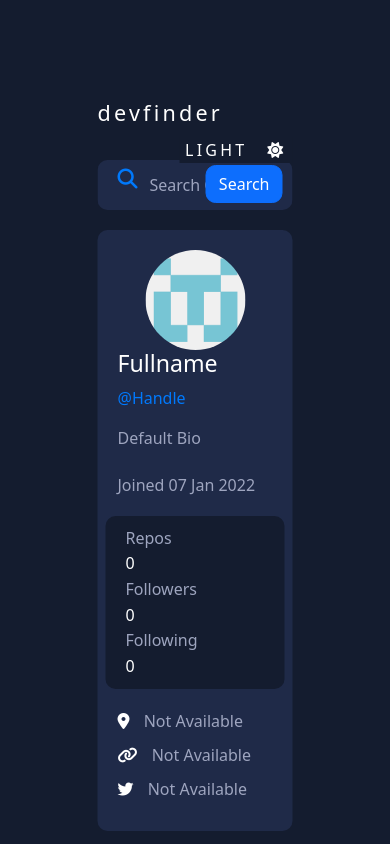
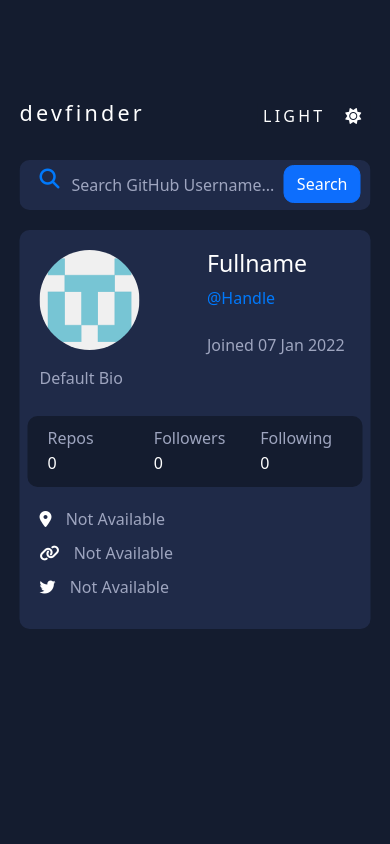
Before and after one commit to karanjot-khatter/github-search, a plain HTML site: page index.html in a window 390 px wide. Drawn offline with nearby package versions, Linux system fonts and the light colour scheme.

Commit message:
mobile design complete

```diff
--- a/index.html
+++ b/index.html
@@ -33,22 +33,24 @@
 
         <div class="user-information">
             <div class="row">
-                <div class="col-md-3">
+                <div class="col-md-3 col-2">
                     <img class="github-user-image" height="100px" width="100px" src="images/default-github-image.png">
                 </div>
-                <div class="col-md-6">
+                <div class="col-md-6 offset-sm-0 offset-4 col-6">
                     <h3 class="fullname">Fullname</h1>
                     <p class="handle">@Handle</p>
-                    <p class="bio">Default Bio</p>
+                    <p class="bio desktop">Default Bio</p>
+                    <p class="joined-date mobile">Joined 07 Jan 2022</p>
                 </div>
                 <div class="col-md-3">
-                    <p class="joined-date">Joined 07 Jan 2022</p>
+                    <p class="joined-date desktop">Joined 07 Jan 2022</p>
+                    <p class="bio mobile">Default Bio</p>
                 </div>
             </div>
             <div class="row">
                 <div class="col-md-9 offset-md-3 github-statistics">
                     <div class="row">
-                        <div class="col-md-4">
+                        <div class="col-md-4 col-4">
                             <p class="text-heading">
                                 Repos
                             </p>
@@ -56,7 +58,7 @@
                                 0
                             </p>
                         </div>
-                        <div class="col-md-4">
+                        <div class="col-md-4 col-4">
                             <p class="text-heading">
                                 Followers
                             </p>
@@ -64,7 +66,7 @@
                                 0
                             </p>
                         </div>
-                        <div class="col-md-4">
+                        <div class="col-md-4 col-4">
                             <p class="text-heading">
                                 Following
                             </p>
--- a/styles.scss
+++ b/styles.scss
@@ -80,6 +80,14 @@ $gray: #9EA5BF;
         margin-top: 20px;
         border-radius: 10px;
 
+        .bio.mobile{
+            display:none;
+        }
+
+        .joined-date.mobile{
+            display:none;
+        }
+
         .handle{
             color:$button-blue !important;
         }
@@ -139,3 +147,23 @@ $gray: #9EA5BF;
 p, h4, h3 {
     color: white;
 }
+
+@media (max-width: 990px) {
+    .container-body{
+        width:90%;
+   }
+   .joined-date.mobile{
+       display:block !important;
+   }
+   .bio.desktop{
+       display:none;
+   }
+
+   .joined-date.desktop{
+       display:none;
+   }
+
+   .bio.mobile{
+       display:block !important;
+   }
+}
```
Also changed, not shown: dist/css/styles.css, 1 other file.
